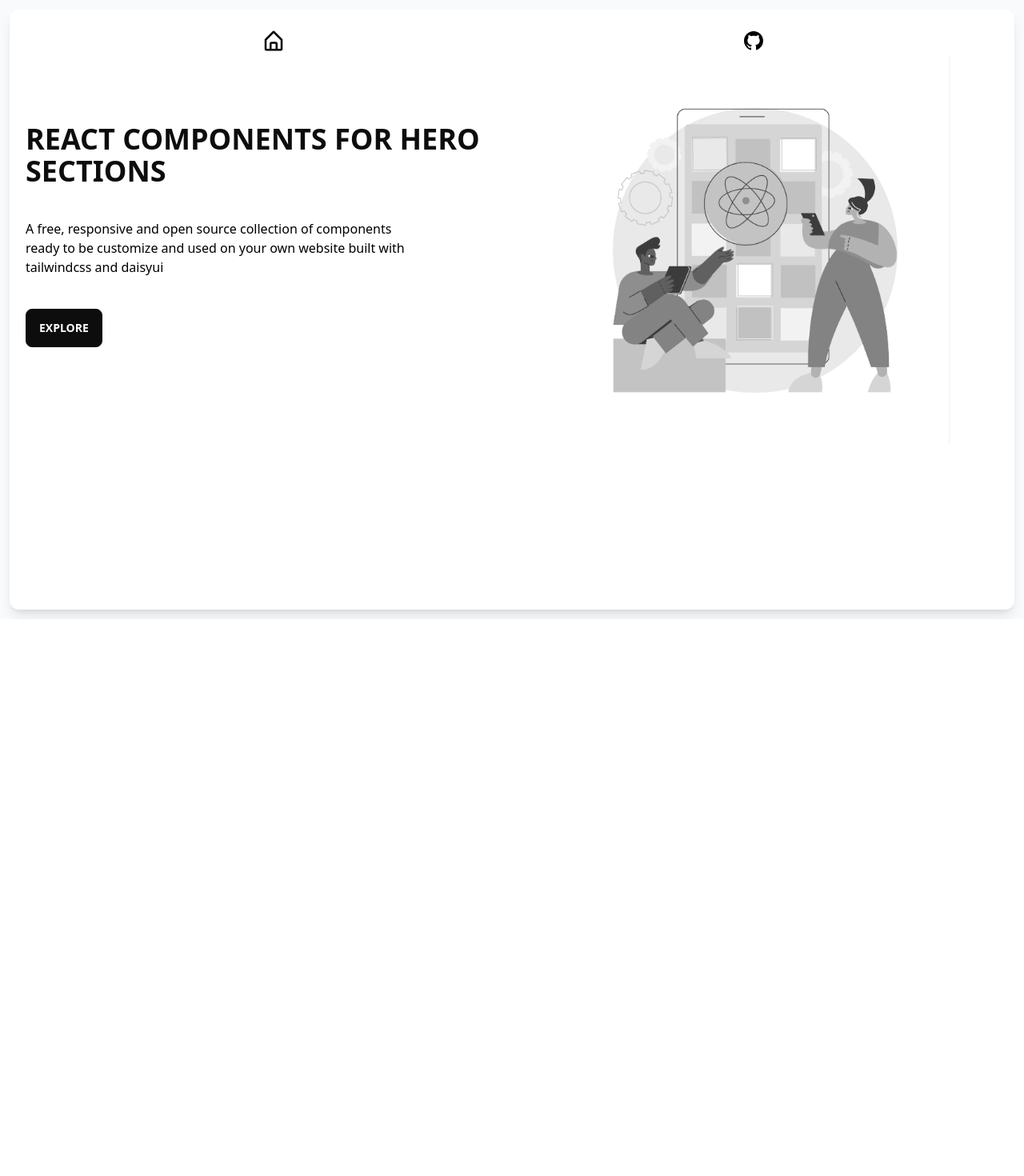
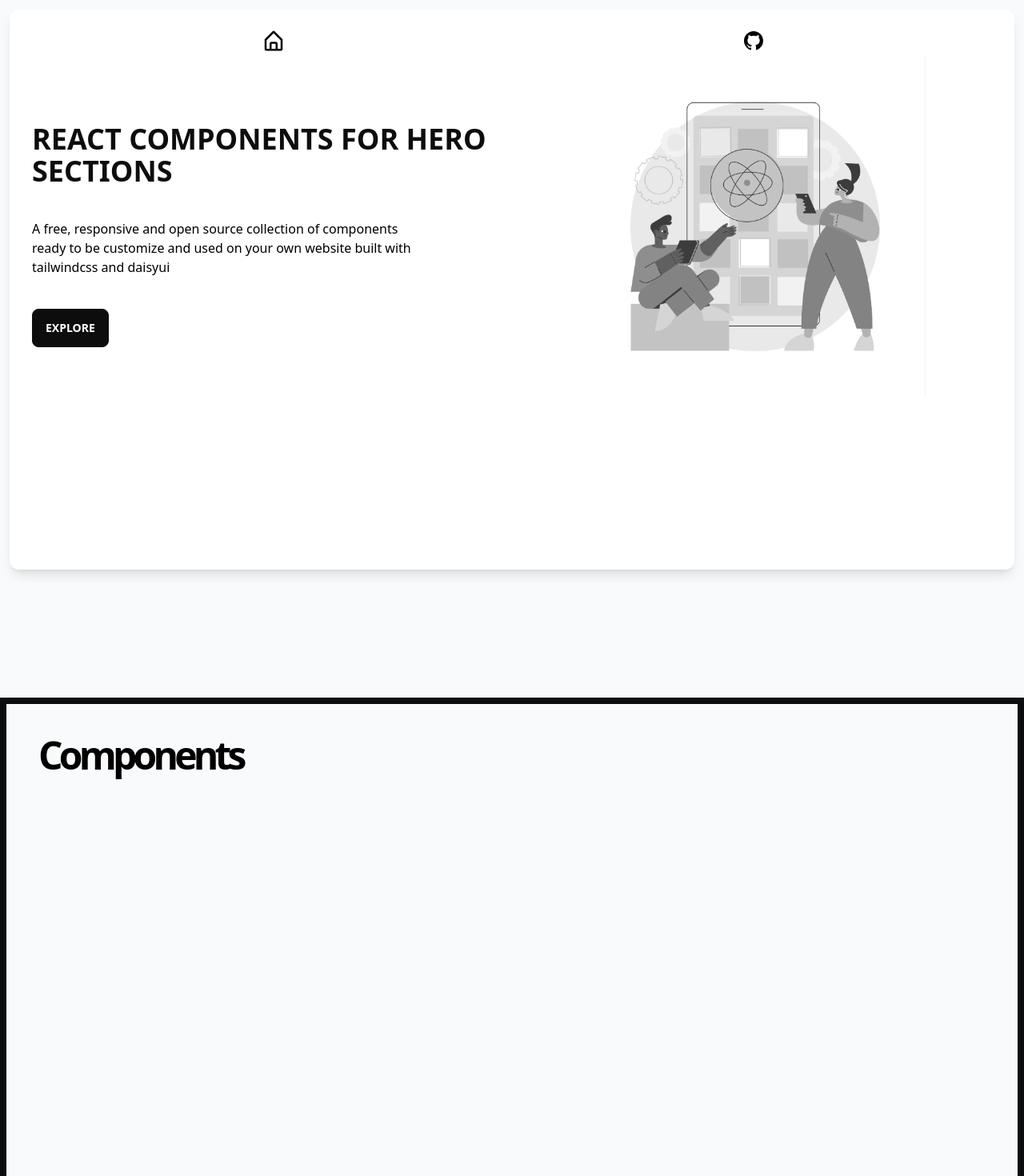
Before and after one commit to luigyy/react-hero-pages, a React (Vite) app: page / in a window 1280 px wide. Shown: the top 1470 px of the page at 80% size. Before the commit the page ends 800 px from the top, so only its background shows below. Built offline with nearby package versions, Linux system fonts and the light colour scheme; a web font is replaced by a local one.

Commit message:
working on layout and content area

```diff
--- a/src/components/Landing.tsx
+++ b/src/components/Landing.tsx
@@ -1,60 +1,16 @@
 import React from "react";
-import { BiHomeAlt } from "react-icons/bi";
-import { BsGithub } from "react-icons/bs";
-
-// navbar
-interface NavbarProps {}
-
-const Navbar = () => {
-  return (
-    <div className="  flex justify-center    ">
-      <div className="flex md:w-full md:justify-around items-center border-2 border-base-300 md:border-0 px-4 py-1 rounded-3xl gap-4">
-        <div>
-          <p className=" tracking-tighter text-3xl font-semibold  ">
-            <BiHomeAlt />
-          </p>
-        </div>
-        <div>
-          <p className=" text-2xl">
-            <BsGithub />
-          </p>
-        </div>
-      </div>
-    </div>
-  );
-};
-// navbar
+import LandingHero from "./LandingHero";
+import LandingContent from "./LandingContent";
+import LandingFooter from "./LandingFooter";
 
 interface LandingProps {}
 
 const Landing: React.FC<LandingProps> = ({}) => {
   return (
     <div className="bg-gray-50 overflow-hidden" data-theme="lofi">
-      {/* hero  */}
-      <div className="md:m-3  bg-white p-5  rounded-xl shadow-lg h-[calc(100vh-50px)]">
-        <Navbar />
-        <div className="flex">
-          <div className="h-full md:w-1/2 py-5 relative overflow-hidden">
-            <p className="font-bold uppercase text-primary md:text-left text-4xl text-center mt-16">
-              React components for hero sections
-            </p>
-            <p className="md:text-left text-center my-10 w-[70%] mx-auto md:mx-0 md:w-[80%]">
-              A free, responsive and open source collection of components ready
-              to be customize and used on your own website built with
-              tailwindcss and daisyui
-            </p>
-            <div>
-              <button className="btn btn-primary rounded-lg hover:shadow-2xl  flex mx-auto md:mx-0">
-                Explore
-              </button>
-            </div>
-          </div>
-          <div className="h-full w-1/2 md:inline hidden overflow-hidden relative ">
-            <img src="landing.jpg" className="w-[80%] mx-auto " alt="" />
-          </div>
-        </div>
-      </div>
-      {/* hero  */}
+      <LandingHero />
+      <LandingContent />
+      <LandingFooter />
     </div>
   );
 };
--- /dev/null
+++ b/src/components/LandingContent.tsx
@@ -0,0 +1,15 @@
+import React from "react";
+
+interface LandingContentProps {}
+
+const LandingContent: React.FC<LandingContentProps> = ({}) => {
+  return (
+    <div className="h-screen my-40 border-8 border-primary">
+      <h1 className="  font-bold -tracking-widest text-5xl p-10 ">
+        Components
+      </h1>
+    </div>
+  );
+};
+
+export default LandingContent;
--- /dev/null
+++ b/src/components/LandingFooter.tsx
@@ -0,0 +1,9 @@
+import React from "react";
+
+interface LandingFooterProps {}
+
+const LandingFooter: React.FC<LandingFooterProps> = ({}) => {
+  return <div className="bg-primary w-full h-48 text-white">LandingFooter</div>;
+};
+
+export default LandingFooter;
--- /dev/null
+++ b/src/components/LandingHero.tsx
@@ -0,0 +1,61 @@
+import React from "react";
+import { BiHomeAlt } from "react-icons/bi";
+import { BsGithub } from "react-icons/bs";
+// navbar
+interface NavbarProps {}
+
+const Navbar = () => {
+  return (
+    <div className="  flex justify-center    ">
+      <div className="flex md:w-full md:justify-around items-center border-2 border-base-300 md:border-0 px-4 py-1 rounded-3xl gap-4">
+        <div>
+          <p className=" tracking-tighter text-3xl font-semibold  ">
+            <BiHomeAlt />
+          </p>
+        </div>
+        <div>
+          <p className=" text-2xl">
+            <BsGithub />
+          </p>
+        </div>
+      </div>
+    </div>
+  );
+};
+// navbar
+
+interface LandingHeroProps {}
+
+const LandingHero: React.FC<LandingHeroProps> = ({}) => {
+  return (
+    <div>
+      {/* hero  */}
+      <div className="md:m-3  bg-white p-5  rounded-xl shadow-lg md:h-[calc(100vh-100px)] h-screen">
+        <Navbar />
+        <div className="flex">
+          <div className="h-full md:w-1/2 pl-2 py-5 relative overflow-hidden">
+            <p className="font-bold uppercase text-primary md:text-left text-4xl text-center mt-16">
+              React components for hero sections
+            </p>
+            <p className="md:text-left text-center my-10 w-[70%] mx-auto md:mx-0 md:w-[80%]">
+              A free, responsive and open source collection of components ready
+              to be customize and used on your own website built with
+              tailwindcss and daisyui
+            </p>
+            <div>
+              <button className="btn btn-primary rounded-lg hover:shadow-2xl  flex mx-auto md:mx-0">
+                Explore
+              </button>
+            </div>
+          </div>
+          <div className="h-full w-1/2 md:inline hidden overflow-hidden relative ">
+            <img src="landing.jpg" className="md:w-[70%] mx-auto " alt="" />
+          </div>
+        </div>
+      </div>
+      {/* hero  */}
+    </div>
+  );
+};
+
+export default LandingHero;
```
